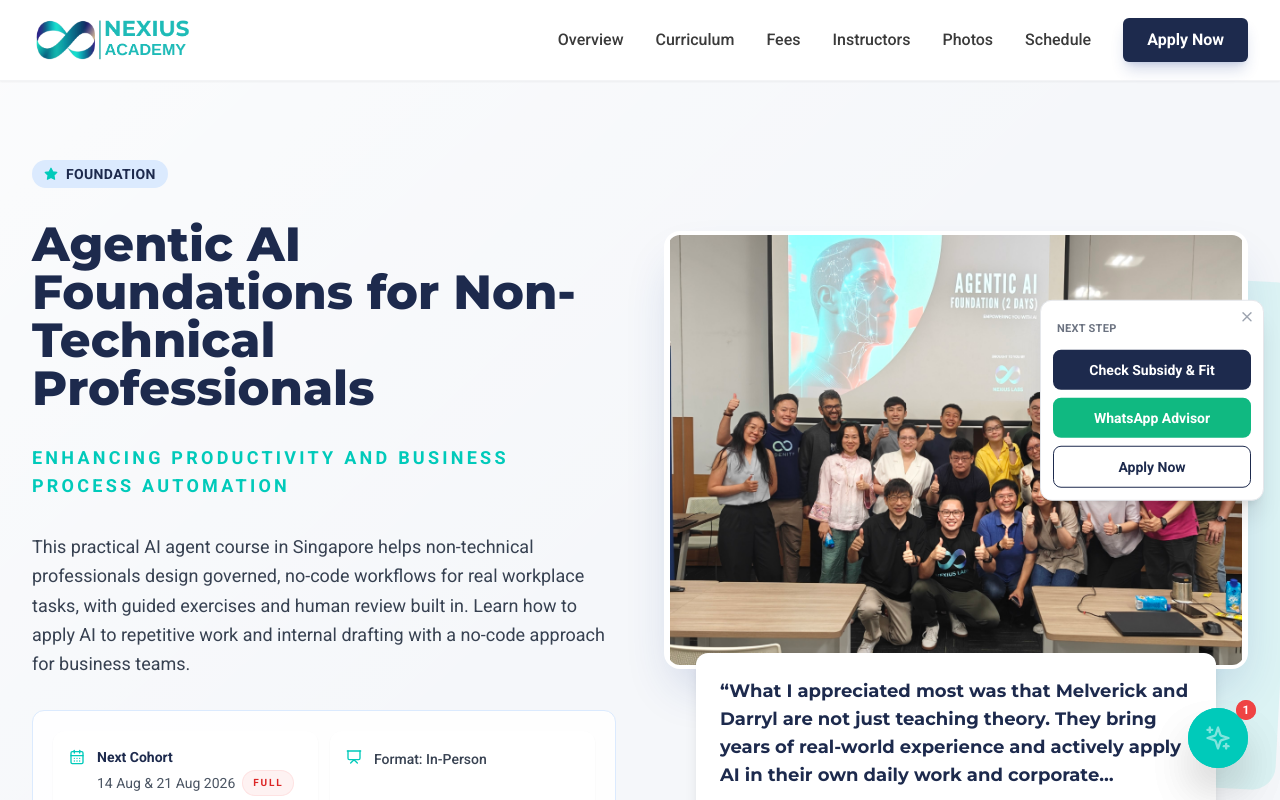
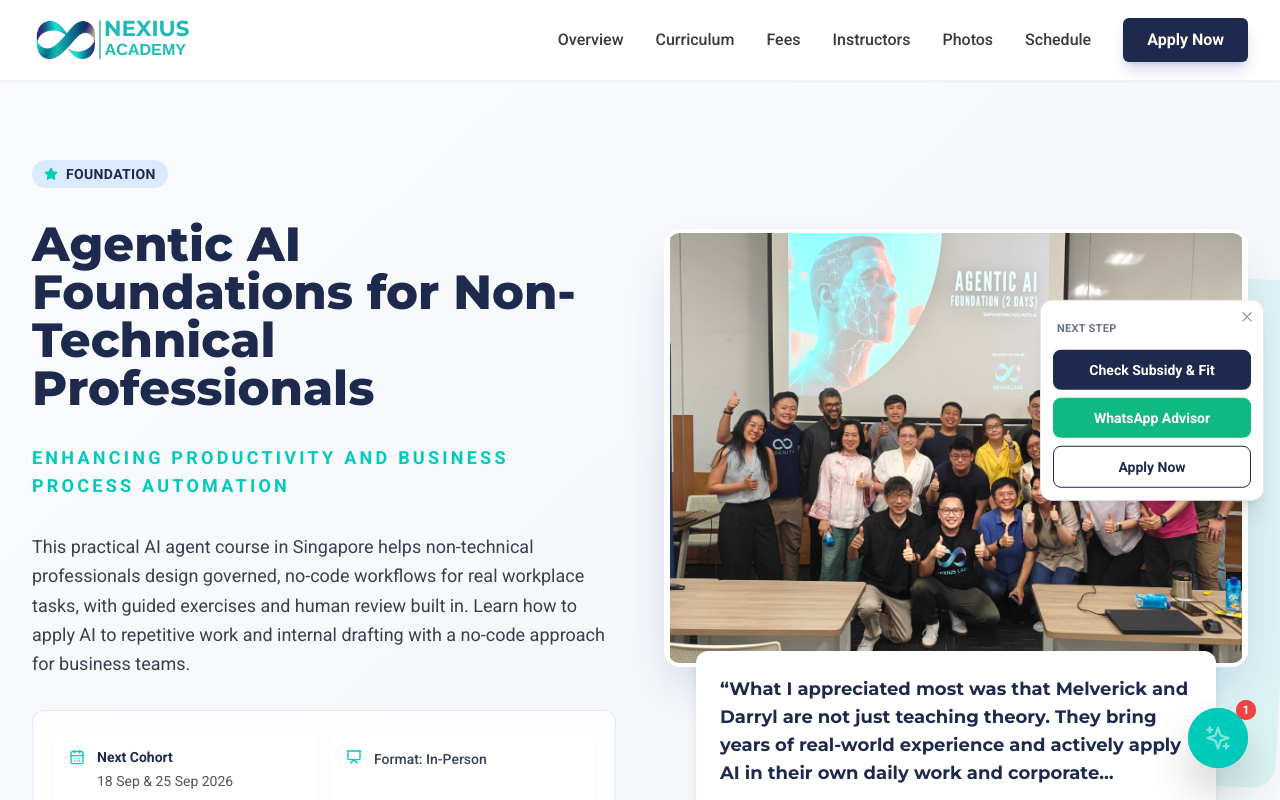
Before and after one commit to nexiuslabs/nexiusacademyskillsfuture, a React (Vite) app: page /courses/agentic-ai in a window 1280 px wide. Shown: the top 800 px of the page. Built offline with nearby package versions, Linux system fonts and the light colour scheme.

Commit message:
Remove August Agentic AI cohort

```diff
--- a/components/courses/CourseHero.tsx
+++ b/components/courses/CourseHero.tsx
@@ -52,10 +52,7 @@
                 <div>
                   <div className="font-semibold text-primary mb-1">Next Cohort</div>
                   <div className="flex flex-wrap items-center gap-2 text-gray-600">
-                    <span>14 Aug &amp; 21 Aug 2026</span>
-                    <span className="inline-flex items-center rounded-full bg-red-50 px-2.5 py-0.5 text-[10px] font-extrabold uppercase tracking-[0.18em] text-red-600 ring-1 ring-red-100">
-                      Full
-                    </span>
+                    <span>18 Sep &amp; 25 Sep 2026</span>
                   </div>
                   <a href="#schedule" className="inline-flex items-center mt-2 text-sm font-semibold text-accent hover:underline">
                     More
--- a/components/leads/LeadCaptureModal.tsx
+++ b/components/leads/LeadCaptureModal.tsx
@@ -76,7 +76,6 @@
 
 const COHORTS_BY_COURSE: Record<string, CohortOption[]> = {
   'agentic-ai': [
-    { label: '14 Aug 2026 & 21 Aug 2026 (9am-6pm) — Full', code: '2026-08-14' },
     { label: '18 Sep 2026 & 25 Sep 2026 (9am-6pm)', code: '2026-09-18' },
     { label: 'Register Interest', code: 'next-available' },
   ],
--- a/constants.tsx
+++ b/constants.tsx
@@ -39,16 +39,6 @@
 ];
 
 export const SCHEDULES: ScheduleItem[] = [
-  {
-    type: 'Weekday',
-    dates: '14 Aug 2026 & 21 Aug 2026',
-    time: '9:00am - 6:00pm',
-    format: 'In-Person',
-    venue: 'Singapore Institute of Management, 461 Clementi Road, Singapore 599491',
-    slotsLeft: 0,
-    month: 'Aug 2026',
-    registrationCloses: 'TBC',
-  },
   {
     type: 'Weekday',
     dates: '18 Sep 2026 & 25 Sep 2026',
```
